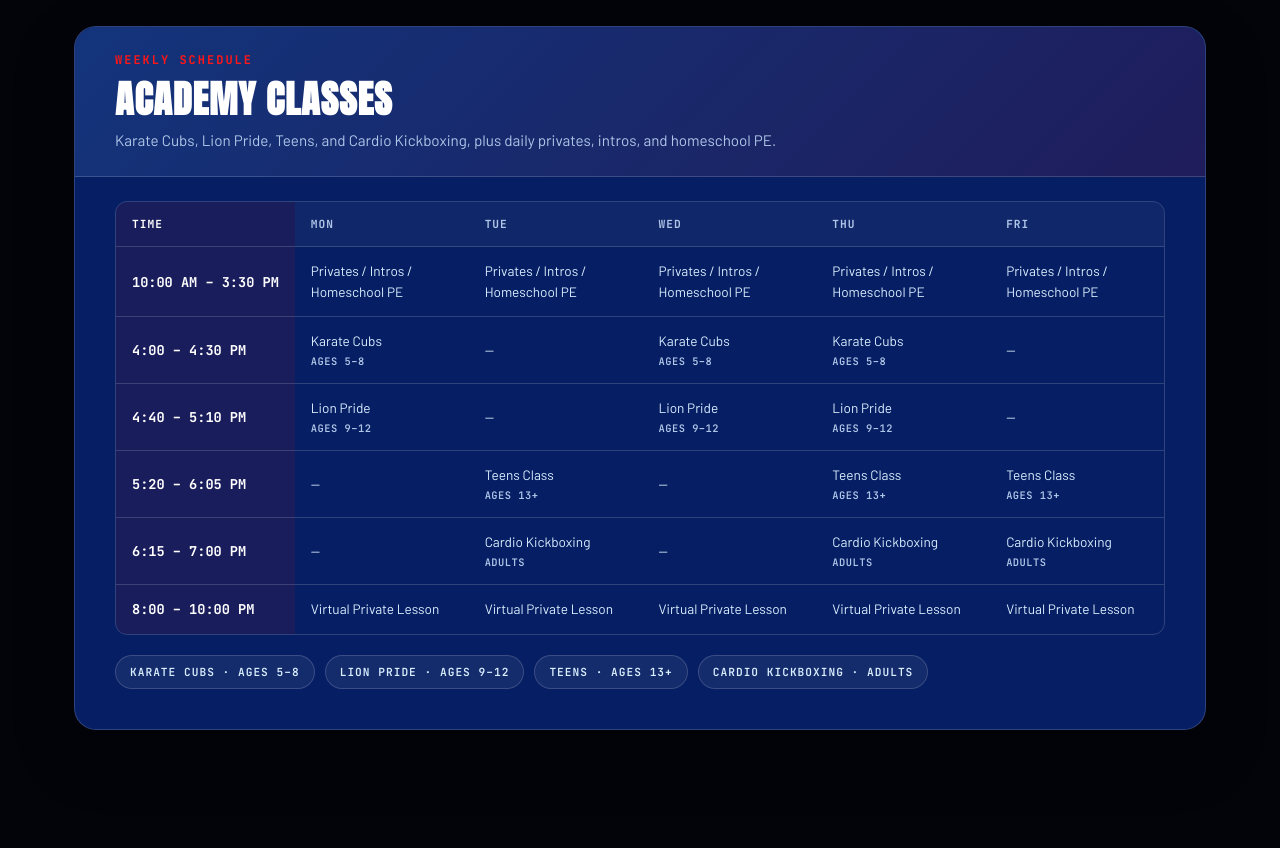
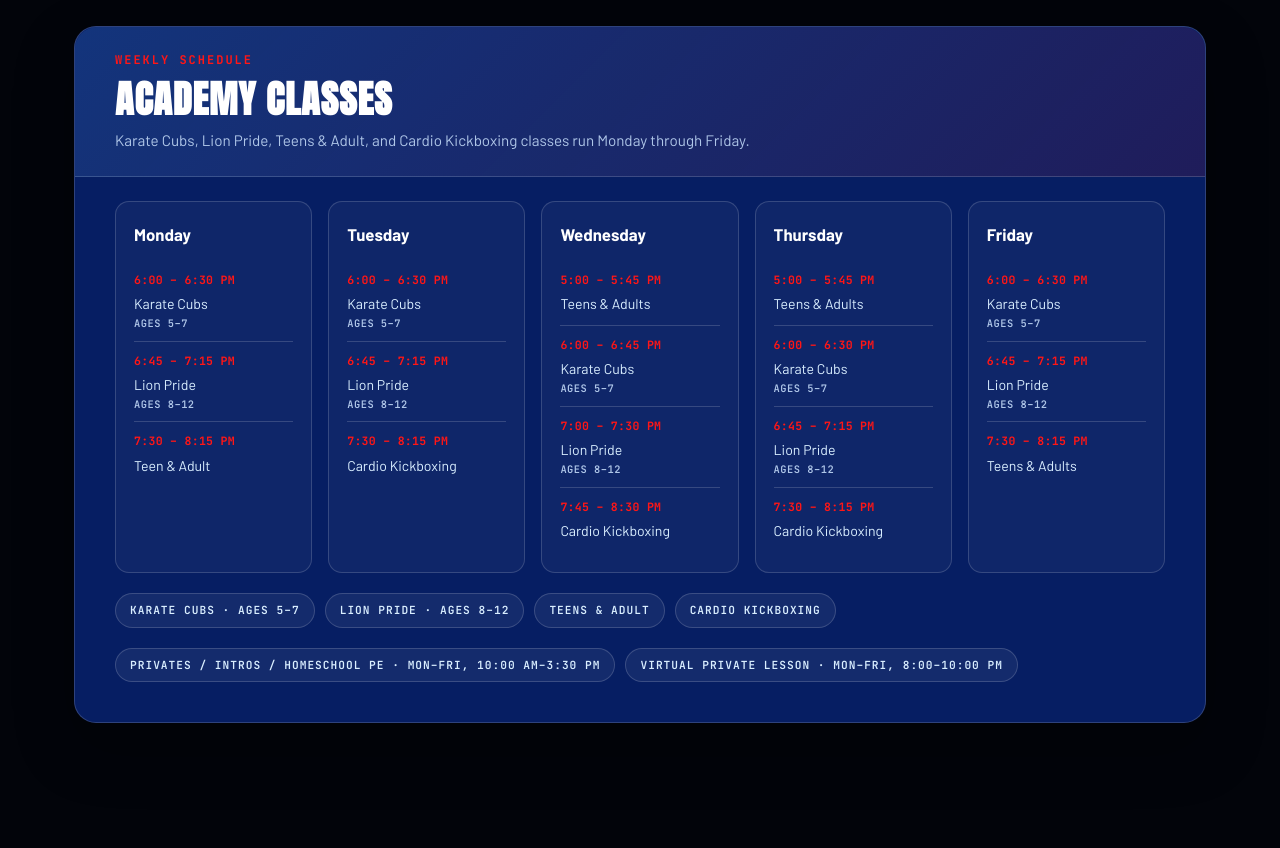
Before and after one commit to pfpkickboxingacademy-cmd/pfp-kickboxing-academy, a plain HTML site: page schedule.html in a window 1280 px wide. Shown: the part 820-1668 px from the top of the page. Drawn offline with Linux system fonts and the light colour scheme.

Commit message:
Update academy weekly class schedule

```diff
--- a/schedule.html
+++ b/schedule.html
@@ -187,6 +187,24 @@
     text-transform:uppercase;color:var(--muted);margin-top:2px;
   }
 
+  /* DAY CARDS */
+  .day-grid{display:grid;grid-template-columns:repeat(5,1fr);gap:16px;}
+  .day-card{background:rgba(255,255,255,.04);border:1px solid var(--line);border-radius:14px;padding:20px 18px;}
+  .day-card h4{font-size:1.05rem;margin-bottom:14px;color:var(--white);}
+  .day-row{padding:10px 0;border-bottom:1px solid var(--line);}
+  .day-row:last-child{border-bottom:none;}
+  .day-row .time{
+    display:block;font-family:'JetBrains Mono',monospace;font-weight:700;font-size:0.72rem;
+    color:var(--red);letter-spacing:0.3px;margin-bottom:3px;
+  }
+  .day-row .cls{color:var(--ice);font-size:0.88rem;line-height:1.3;}
+  @media (max-width:900px){
+    .day-grid{grid-template-columns:repeat(2,1fr);}
+  }
+  @media (max-width:520px){
+    .day-grid{grid-template-columns:1fr;}
+  }
+
   /* CTA BAND */
   .cta-band{
     background:linear-gradient(135deg,var(--red),#970000);
@@ -279,77 +297,53 @@
       <div class="schedule-head">
         <span class="eyebrow">Weekly Schedule</span>
         <h3>Academy Classes</h3>
-        <p>Karate Cubs, Lion Pride, Teens, and Cardio Kickboxing, plus daily privates, intros, and homeschool PE.</p>
+        <p>Karate Cubs, Lion Pride, Teens &amp; Adult, and Cardio Kickboxing classes run Monday through Friday.</p>
       </div>
-      <div class="table-scroll">
-        <table>
-          <thead>
-            <tr>
-              <th class="time-col">Time</th>
-              <th>Mon</th>
-              <th>Tue</th>
-              <th>Wed</th>
-              <th>Thu</th>
-              <th>Fri</th>
-            </tr>
-          </thead>
-          <tbody>
-            <tr>
-              <td class="time-col">10:00 AM &ndash; 3:30 PM</td>
-              <td>Privates / Intros / Homeschool PE</td>
-              <td>Privates / Intros / Homeschool PE</td>
-              <td>Privates / Intros / Homeschool PE</td>
-              <td>Privates / Intros / Homeschool PE</td>
-              <td>Privates / Intros / Homeschool PE</td>
-            </tr>
-            <tr>
-              <td class="time-col">4:00 &ndash; 4:30 PM</td>
-              <td>Karate Cubs<span class="class-age">Ages 5&ndash;8</span></td>
-              <td>&mdash;</td>
-              <td>Karate Cubs<span class="class-age">Ages 5&ndash;8</span></td>
-              <td>Karate Cubs<span class="class-age">Ages 5&ndash;8</span></td>
-              <td>&mdash;</td>
-            </tr>
-            <tr>
-              <td class="time-col">4:40 &ndash; 5:10 PM</td>
-              <td>Lion Pride<span class="class-age">Ages 9&ndash;12</span></td>
-              <td>&mdash;</td>
-              <td>Lion Pride<span class="class-age">Ages 9&ndash;12</span></td>
-              <td>Lion Pride<span class="class-age">Ages 9&ndash;12</span></td>
-              <td>&mdash;</td>
-            </tr>
-            <tr>
-              <td class="time-col">5:20 &ndash; 6:05 PM</td>
-              <td>&mdash;</td>
-              <td>Teens Class<span class="class-age">Ages 13+</span></td>
-              <td>&mdash;</td>
-              <td>Teens Class<span class="class-age">Ages 13+</span></td>
-              <td>Teens Class<span class="class-age">Ages 13+</span></td>
-            </tr>
-            <tr>
-              <td class="time-col">6:15 &ndash; 7:00 PM</td>
-              <td>&mdash;</td>
-              <td>Cardio Kickboxing<span class="class-age">Adults</span></td>
-              <td>&mdash;</td>
-              <td>Cardio Kickboxing<span class="class-age">Adults</span></td>
-              <td>Cardio Kickboxing<span class="class-age">Adults</span></td>
-            </tr>
-            <tr>
-              <td class="time-col">8:00 &ndash; 10:00 PM</td>
-              <td>Virtual Private Lesson</td>
-              <td>Virtual Private Lesson</td>
-              <td>Virtual Private Lesson</td>
-              <td>Virtual Private Lesson</td>
-              <td>Virtual Private Lesson</td>
-            </tr>
-          </tbody>
-        </table>
+
+      <div class="day-grid">
+        <div class="day-card">
+          <h4>Monday</h4>
+          <div class="day-row"><span class="time">6:00 &ndash; 6:30 PM</span><span class="cls">Karate Cubs<span class="class-age">Ages 5&ndash;7</span></span></div>
+          <div class="day-row"><span class="time">6:45 &ndash; 7:15 PM</span><span class="cls">Lion Pride<span class="class-age">Ages 8&ndash;12</span></span></div>
+          <div class="day-row"><span class="time">7:30 &ndash; 8:15 PM</span><span class="cls">Teen &amp; Adult</span></div>
+        </div>
+        <div class="day-card">
+          <h4>Tuesday</h4>
+          <div class="day-row"><span class="time">6:00 &ndash; 6:30 PM</span><span class="cls">Karate Cubs<span class="class-age">Ages 5&ndash;7</span></span></div>
+          <div class="day-row"><span class="time">6:45 &ndash; 7:15 PM</span><span class="cls">Lion Pride<span class="class-age">Ages 8&ndash;12</span></span></div>
+          <div class="day-row"><span class="time">7:30 &ndash; 8:15 PM</span><span class="cls">Cardio Kickboxing</span></div>
+        </div>
+        <div class="day-card">
+          <h4>Wednesday</h4>
+          <div class="day-row"><span class="time">5:00 &ndash; 5:45 PM</span><span class="cls">Teens &amp; Adults</span></div>
+          <div class="day-row"><span class="time">6:00 &ndash; 6:45 PM</span><span class="cls">Karate Cubs<span class="class-age">Ages 5&ndash;7</span></span></div>
+          <div class="day-row"><span class="time">7:00 &ndash; 7:30 PM</span><span class="cls">Lion Pride<span class="class-age">Ages 8&ndash;12</span></span></div>
+          <div class="day-row"><span class="time">7:45 &ndash; 8:30 PM</span><span class="cls">Cardio Kickboxing</span></div>
+        </div>
+        <div class="day-card">
+          <h4>Thursday</h4>
+          <div class="day-row"><span class="time">5:00 &ndash; 5:45 PM</span><span class="cls">Teens &amp; Adults</span></div>
+          <div class="day-row"><span class="time">6:00 &ndash; 6:30 PM</span><span class="cls">Karate Cubs<span class="class-age">Ages 5&ndash;7</span></span></div>
+          <div class="day-row"><span class="time">6:45 &ndash; 7:15 PM</span><span class="cls">Lion Pride<span class="class-age">Ages 8&ndash;12</span></span></div>
+          <div class="day-row"><span class="time">7:30 &ndash; 8:15 PM</span><span class="cls">Cardio Kickboxing</span></div>
+        </div>
+        <div class="day-card">
+          <h4>Friday</h4>
+          <div class="day-row"><span class="time">6:00 &ndash; 6:30 PM</span><span class="cls">Karate Cubs<span class="class-age">Ages 5&ndash;7</span></span></div>
+          <div class="day-row"><span class="time">6:45 &ndash; 7:15 PM</span><span class="cls">Lion Pride<span class="class-age">Ages 8&ndash;12</span></span></div>
+          <div class="day-row"><span class="time">7:30 &ndash; 8:15 PM</span><span class="cls">Teens &amp; Adults</span></div>
+        </div>
+      </div>
+
+      <div class="pill-row">
+        <span class="pill">Karate Cubs · Ages 5&ndash;7</span>
+        <span class="pill">Lion Pride · Ages 8&ndash;12</span>
+        <span class="pill">Teens &amp; Adult</span>
+        <span class="pill">Cardio Kickboxing</span>
       </div>
       <div class="pill-row">
-        <span class="pill">Karate Cubs · Ages 5&ndash;8</span>
-        <span class="pill">Lion Pride · Ages 9&ndash;12</span>
-        <span class="pill">Teens · Ages 13+</span>
-        <span class="pill">Cardio Kickboxing · Adults</span>
+        <span class="pill">Privates / Intros / Homeschool PE · Mon&ndash;Fri, 10:00 AM&ndash;3:30 PM</span>
+        <span class="pill">Virtual Private Lesson · Mon&ndash;Fri, 8:00&ndash;10:00 PM</span>
       </div>
     </div>
   </div>
```
